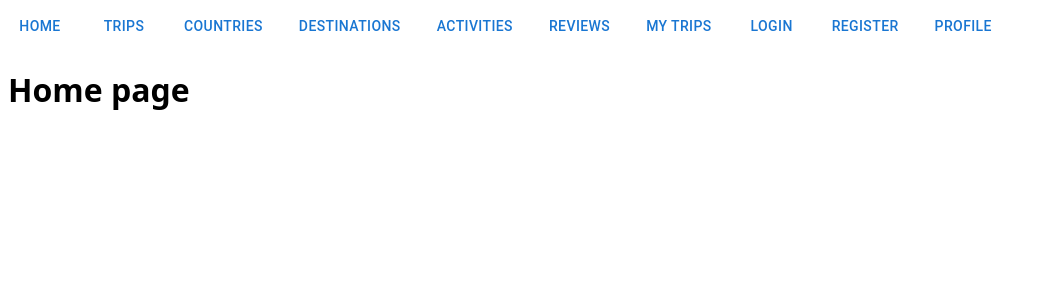
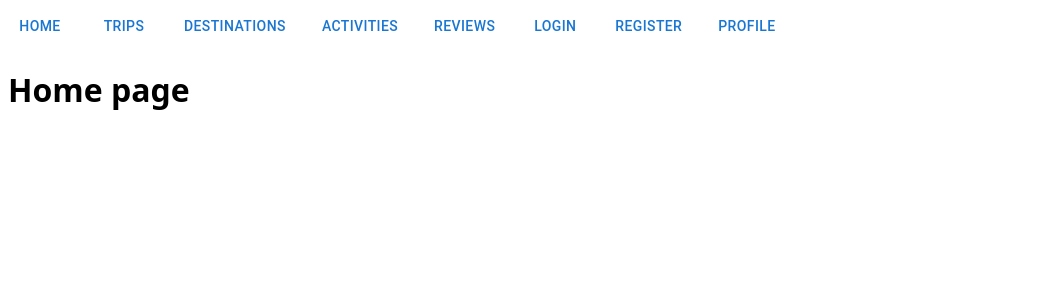
Before and after one commit to ca-type-25/TEAM-D-FE, a React (Vite) app: page / in a window 1280 px wide. Shown: the top 300 px of the page, without its empty margins (0-1044 px from the left). Built offline with nearby package versions, Linux system fonts and the light colour scheme.

Commit message:
restriction tried, api instead axios on activities page

```diff
--- a/src/components/pagenavigator/PageNavigator.tsx
+++ b/src/components/pagenavigator/PageNavigator.tsx
@@ -1,8 +1,13 @@
 import { NavLink } from "react-router-dom"
 import Button from "@mui/material/Button"
 import './PageNavigator.css'
+import { useAuth } from "../../AuthContext"
 
 const PageNavigator: React.FC = () => {
+
+  const { user } = useAuth()
+
+
     return (
         <div className="pageNavigators">
             <NavLink to={'/'}>
@@ -10,9 +15,6 @@ const PageNavigator: React.FC = () => {
             </NavLink>
             <NavLink to={'/trips'}>
                 <Button variant="text" color="primary">Trips</Button>
-            </NavLink>
-            <NavLink to={'/countries'}>
-                <Button variant="text" color="primary">Countries</Button>
             </NavLink>
             <NavLink to={'/destinations'}>
                 <Button variant="text" color="primary">Destinations</Button>
@@ -23,9 +25,12 @@ const PageNavigator: React.FC = () => {
             <NavLink to={'/reviews'}>
                 <Button variant="text" color="primary">Reviews</Button>
             </NavLink>
-            <NavLink to={'/my-trips'}>
-                <Button variant="text" color="primary">My trips</Button>
-            </NavLink>
+
+            {user && (
+                <NavLink to={'/my-trips'}>
+                    <Button variant="text" color="primary">My trips</Button>
+                </NavLink>
+            )}
             <NavLink to={'/login'}>
                 <Button variant="text" color="primary">Login</Button>
             </NavLink>
--- a/src/pages/activities/ActivitiesItem.tsx
+++ b/src/pages/activities/ActivitiesItem.tsx
@@ -1,9 +1,10 @@
 import React, { useEffect, useState } from "react"
 import { useParams, useNavigate, Link } from "react-router-dom"
-import axios from "axios"
+
 
 import { Activity } from "../../types/TypesExport"
 import { API_URL } from "../../utils/config"
+import API from "../../utils/api"
 
 const ActivityPage: React.FC = () => {
   const [activity, setActivity] = useState<Activity | null>(null)
@@ -16,7 +17,7 @@ const ActivityPage: React.FC = () => {
   useEffect(() => {
     const fetchActivity = async () => {
       try {
-        const response = await axios.get<Activity>(`${API_URL}/activities/${id}`)
+        const response = await API.get<Activity>(`${API_URL}/activities/${id}`)
         setActivity(response.data);
       } catch (err) {
         setError("An error occurred while fetching the activity.")
@@ -36,7 +37,7 @@ const ActivityPage: React.FC = () => {
     }
 
     try {
-      await axios.delete(`${API_URL}/activities/${id}`)
+      await API.delete(`${API_URL}/activities/${id}`)
       navigate("/activities")
     } catch (error) {
       console.error("Error deleting activity:", error)
--- a/src/pages/activities/ActivitiesPage.tsx
+++ b/src/pages/activities/ActivitiesPage.tsx
@@ -1,8 +1,8 @@
 import React, { useEffect, useState } from "react"
-import axios from "axios"
 import { Link } from "react-router-dom"
 import { API_URL } from "../../utils/config"
 import { Activity } from "../../types/TypesExport"
+import API from "../../utils/api"
 
 const ActivitiesPage: React.FC = () => {
 
@@ -13,7 +13,7 @@ const ActivitiesPage: React.FC = () => {
   useEffect(() => {
     const fetchActivities = async () => {
       try {
-        const response = await axios.get(`${API_URL}/activities`)
+        const response = await API.get(`${API_URL}/activities`)
         setActivities(response.data)
       } catch (err) {
         setError("An error occurred while fetching activities.")
```
